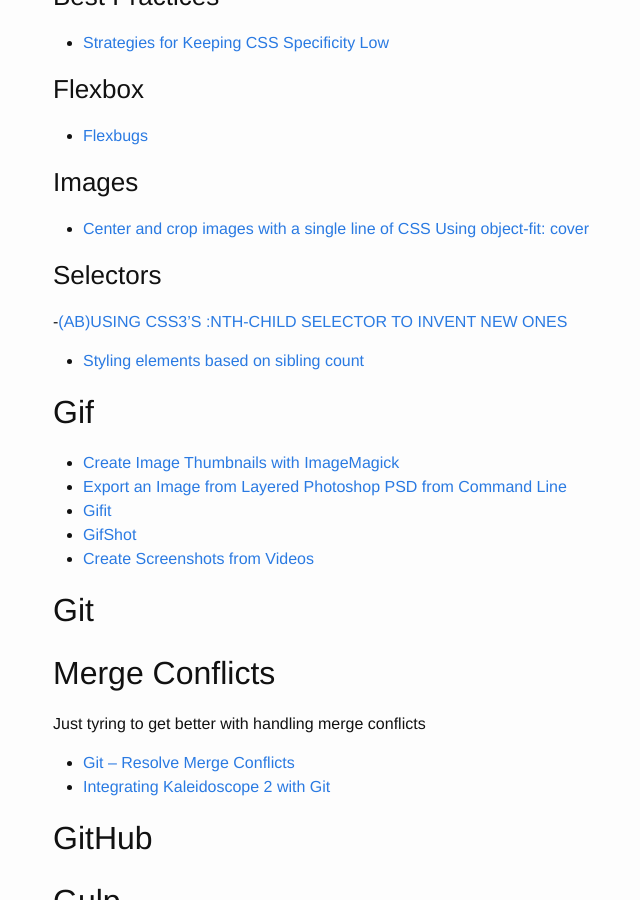
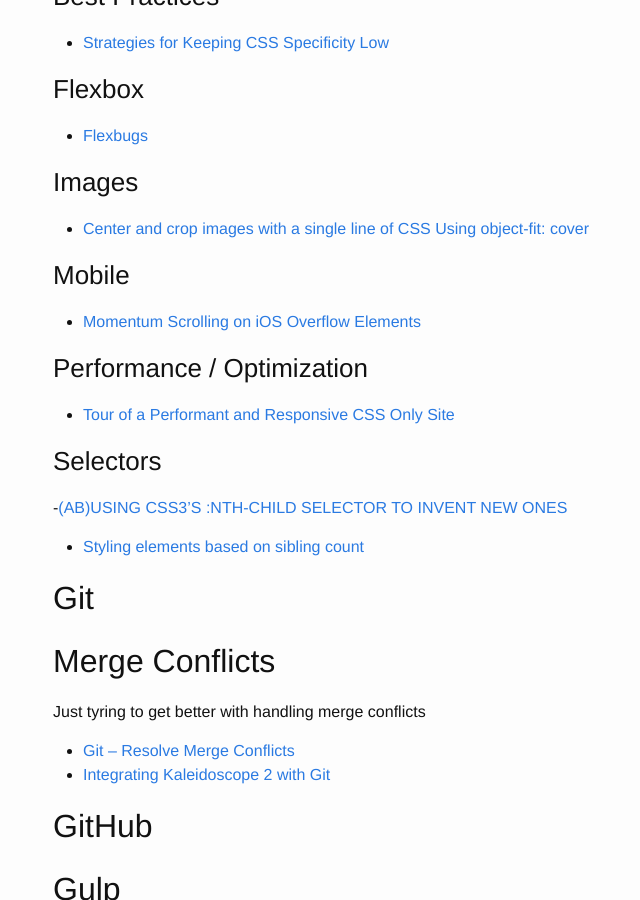
Before and after one commit to brownerd/brownerd.github.io, a Jekyll site: the page built from _posts/2015-01-01-reading-list-2015.md, in a window 1280 px wide and 900 px high, scrolled down 715 px. Shown: the whole window, without its empty margins (217-857 px from the left). Built offline with Jekyll 4.4.1, drawn with Linux system fonts in a browser that asks for light colours; emoji names are drawn with the system emoji font.

Commit message:
add mobile touch smooth scroll

```diff
--- a/_posts/2015-01-01-reading-list-2015.md
+++ b/_posts/2015-01-01-reading-list-2015.md
@@ -50,25 +50,21 @@ This is a running list of all the articles I read during 2015 that I want to rem
 
 
 
-### Selectors
--[(AB)USING CSS3'S :NTH-CHILD SELECTOR TO INVENT NEW ONES](https://grack.com/blog/2015/01/09/abusing-css3-selectors/)
-- [Styling elements based on sibling count](http://lea.verou.me/2011/01/styling-children-based-on-their-number-with-css3/)
+### Mobile
+- [Momentum Scrolling on iOS Overflow Elements](http://css-tricks.com/snippets/css/momentum-scrolling-on-ios-overflow-elements/)
+
+
+
+### Performance / Optimization
+- [Tour of a Performant and Responsive CSS Only Site](http://css-tricks.com/tour-performant-responsive-css-site/)
 
 
 
 
 
-## Gif
-- [Create Image Thumbnails with ImageMagick](http://davidwalsh.name/create-image-thumbnails-imagemagick)
-- [Export an Image from Layered Photoshop PSD from Command Line](http://davidwalsh.name/export-photoshop-file-image)
-- [Gifit](https://github.com/crtr0/gifit)
-- [GifShot](http://yahoo.github.io/gifshot/)
-- [Create Screenshots from Videos](http://davidwalsh.name/create-screenshots-videos)
-
-
-
-
-
+### Selectors
+-[(AB)USING CSS3'S :NTH-CHILD SELECTOR TO INVENT NEW ONES](https://grack.com/blog/2015/01/09/abusing-css3-selectors/)
+- [Styling elements based on sibling count](http://lea.verou.me/2011/01/styling-children-based-on-their-number-with-css3/)
 
 
 
```
